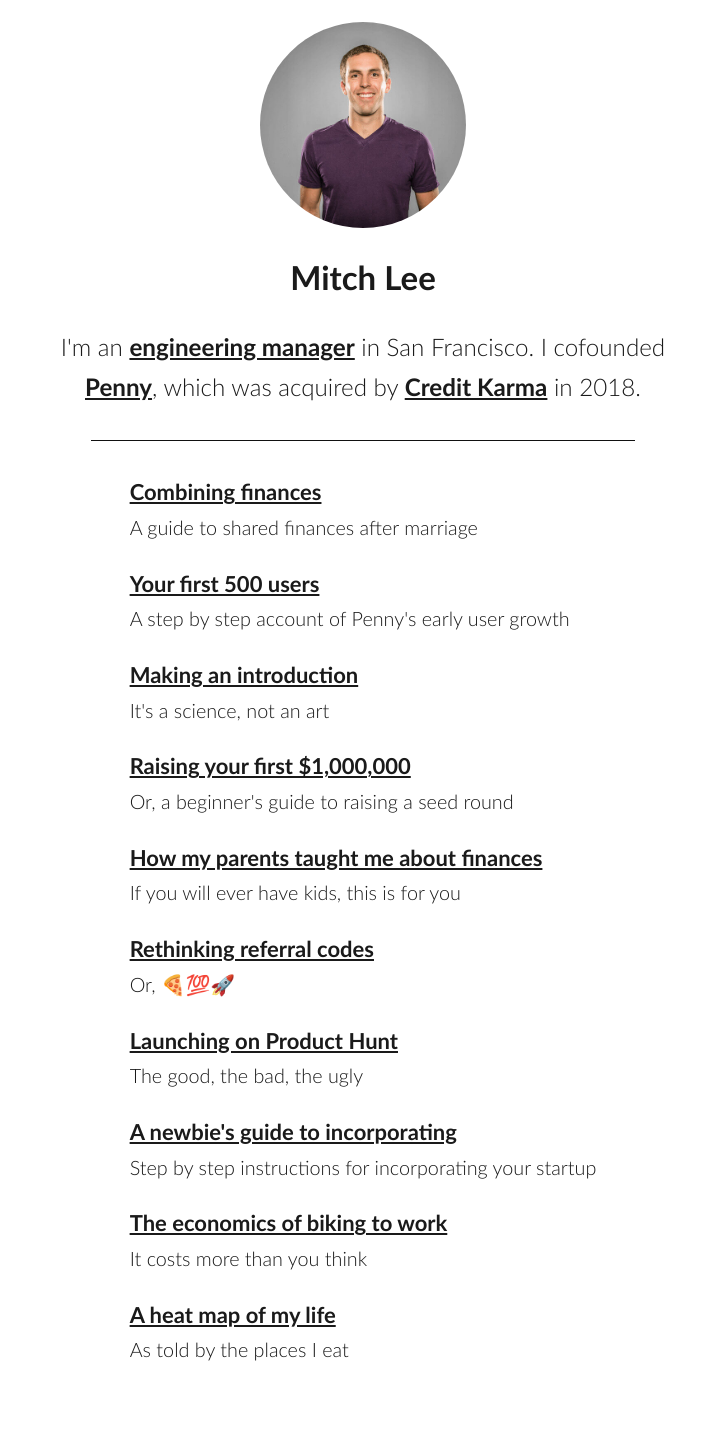
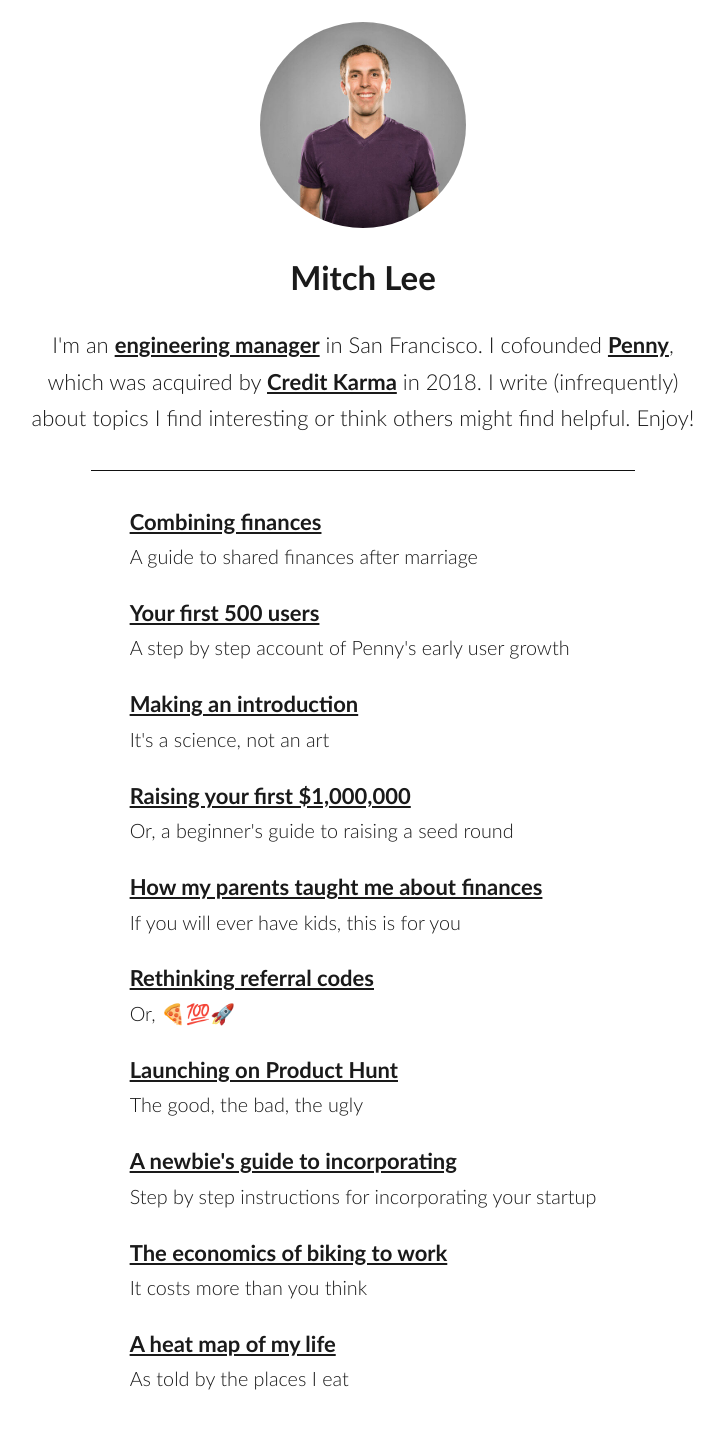
Before and after one commit to dontmitch/dontmitch.github.io, a Jekyll site: the page index.html, which Jekyll copies as it is, in a window 1280 px wide. Shown: the whole page, without its empty margins (277-1001 px from the left). Built offline with Jekyll 4.4.1, drawn with Linux system fonts in a browser that asks for light colours; before the commit the page ends 1410 px from its top, so only the background shows below that.

Commit message:
Update intro.

```diff
--- a/index.html
+++ b/index.html
@@ -105,8 +105,7 @@
         margin: 1rem auto;
       }
       header p {
-        padding: 0 1.5rem 1.5rem;
-        font-size: 1.1rem;
+        padding: 0 1.25rem 1.5rem;
         text-align: center;
       }
       .image-wrap {
@@ -151,7 +150,7 @@
         </div>
         <h1>Mitch Lee</h1>
         <p>
-          I'm an <a href="https://mitchjlee.com">engineering manager</a> in San Francisco. I cofounded <a href="https://pennyapp.io">Penny</a>, which was acquired by <a href="https://www.creditkarma.com">Credit Karma</a> in 2018.
+          I'm an <a href="https://mitchjlee.com">engineering manager</a> in San Francisco. I cofounded <a href="https://pennyapp.io">Penny</a>, which was acquired by <a href="https://www.creditkarma.com">Credit Karma</a> in 2018. I write (infrequently) about topics I find interesting or think others might find helpful. Enjoy!
         </p>
       </header>
 
```
